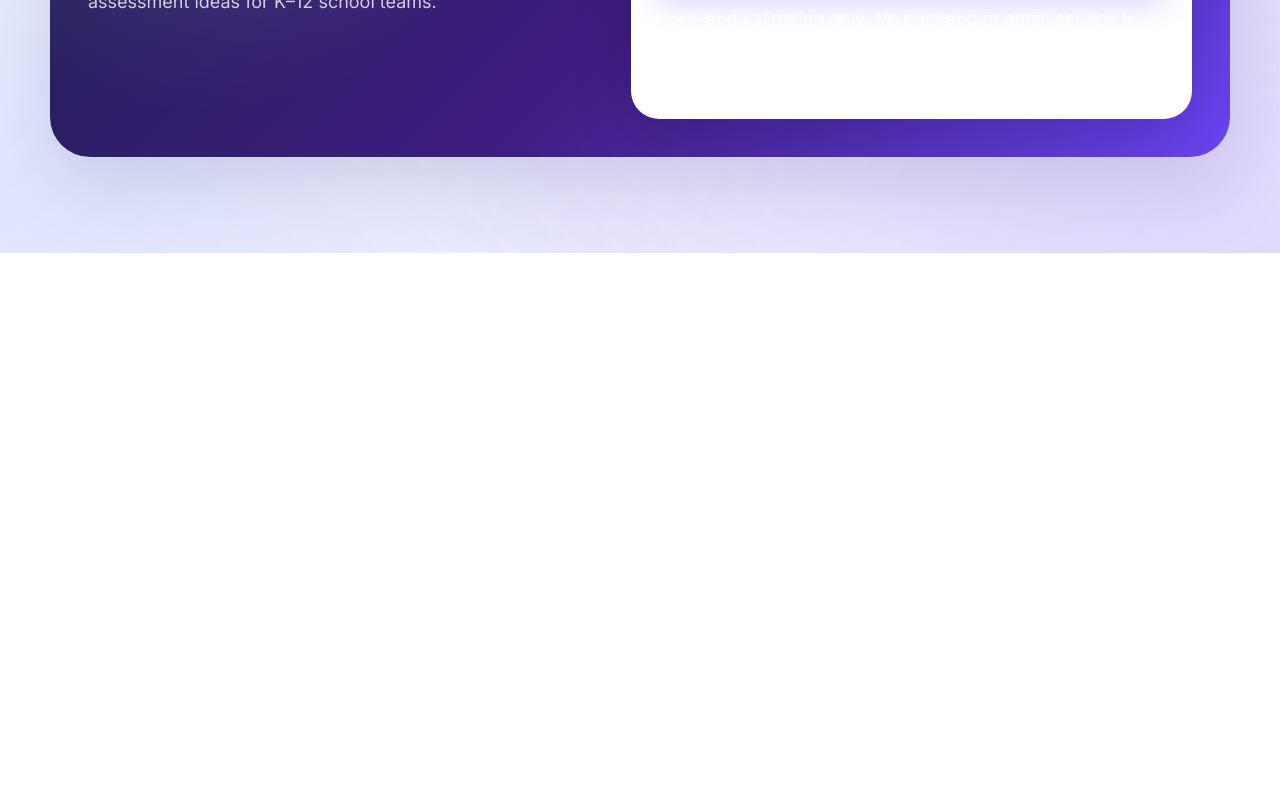
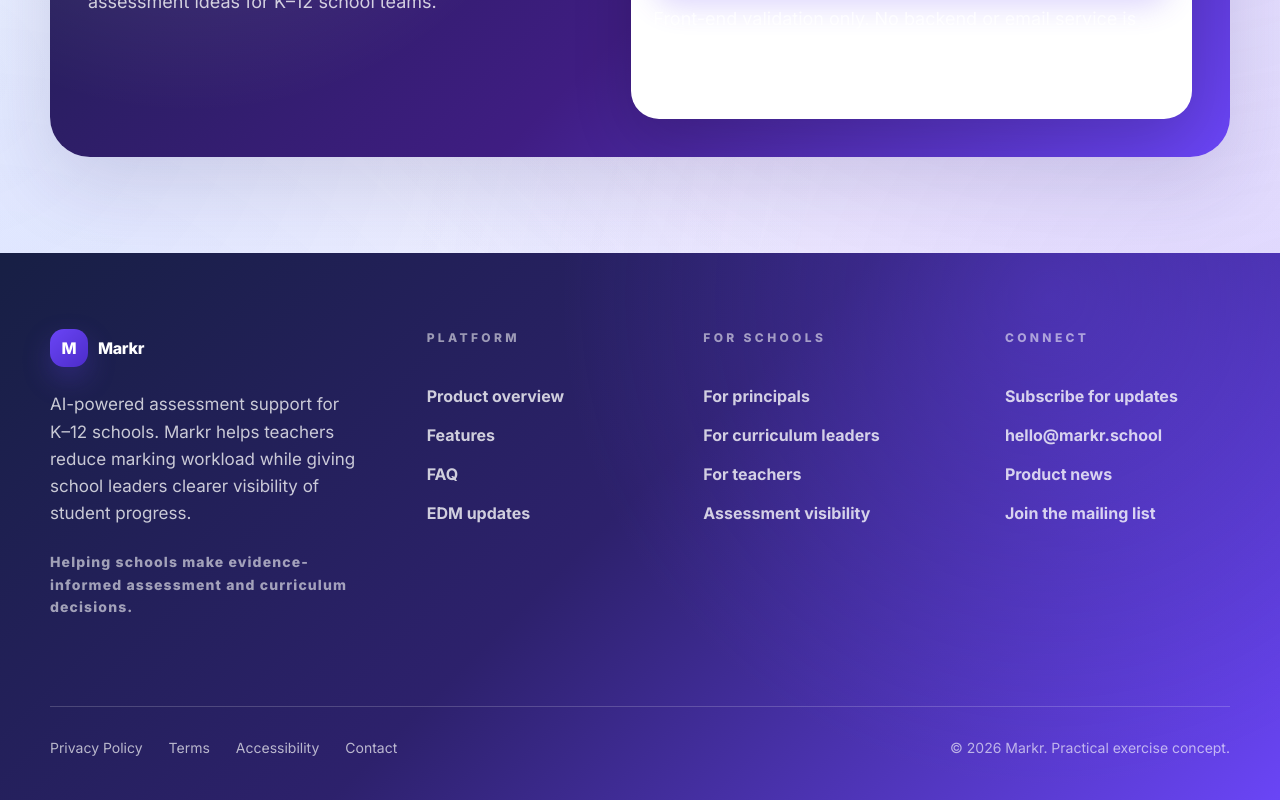
Before and after one commit to ZZZZZZ02166/markr-marketing-landing-page, a Next.js app: page / in a window 1280 px wide. Shown: the part 4945-5745 px from the top of the page. Before the commit the page ends 5198 px from the top, so only its background shows below. Built offline with nearby package versions, Linux system fonts and the light colour scheme; a web font is replaced by a local one.

Commit message:
Add Footer

```diff
--- /dev/null
+++ b/components/Footer.js
@@ -0,0 +1,57 @@
+export default function Footer() {
+  return (
+    <footer className="footer">
+      <div className="container footer-grid">
+        <div className="footer-brand-col">
+          <a className="footer-brand" href="#" aria-label="Markr home">
+            <span className="brand-mark">M</span>
+            <span>Markr</span>
+          </a>
+          <p>
+            AI-powered assessment support for K–12 schools. Markr helps teachers
+            reduce marking workload while giving school leaders clearer
+            visibility of student progress.
+          </p>
+          <p className="footer-small">
+            Helping schools make evidence-informed assessment and curriculum
+            decisions.
+          </p>
+        </div>
+
+        <div className="footer-col">
+          <h3>Platform</h3>
+          <a href="#overview">Product overview</a>
+          <a href="#features">Features</a>
+          <a href="#faq">FAQ</a>
+          <a href="#subscribe">EDM updates</a>
+        </div>
+
+        <div className="footer-col">
+          <h3>For schools</h3>
+          <a href="#features">For principals</a>
+          <a href="#features">For curriculum leaders</a>
+          <a href="#features">For teachers</a>
+          <a href="#features">Assessment visibility</a>
+        </div>
+
+        <div className="footer-col">
+          <h3>Connect</h3>
+          <a href="#subscribe">Subscribe for updates</a>
+          <a href="mailto:hello@markr.school">hello@markr.school</a>
+          <a href="#overview">Product news</a>
+          <a href="#subscribe">Join the mailing list</a>
+        </div>
+      </div>
+
+      <div className="container footer-bottom">
+        <div className="footer-legal">
+          <a href="#">Privacy Policy</a>
+          <a href="#">Terms</a>
+          <a href="#">Accessibility</a>
+          <a href="#">Contact</a>
+        </div>
+        <p>© 2026 Markr. Practical exercise concept.</p>
+      </div>
+    </footer>
+  );
+}
--- a/pages/index.js
+++ b/pages/index.js
@@ -5,6 +5,7 @@ import Overview from "../components/Overview";
 import Features from "../components/Features";
 import Faq from "../components/Faq";
 import Subscribe from "../components/Subscribe";
+import Footer from "../components/Footer";
 
 export default function Home() {
   return (
@@ -26,6 +27,8 @@ export default function Home() {
         <Faq />
         <Subscribe />
       </main>
+
+      <Footer />
     </>
   );
 }
```
